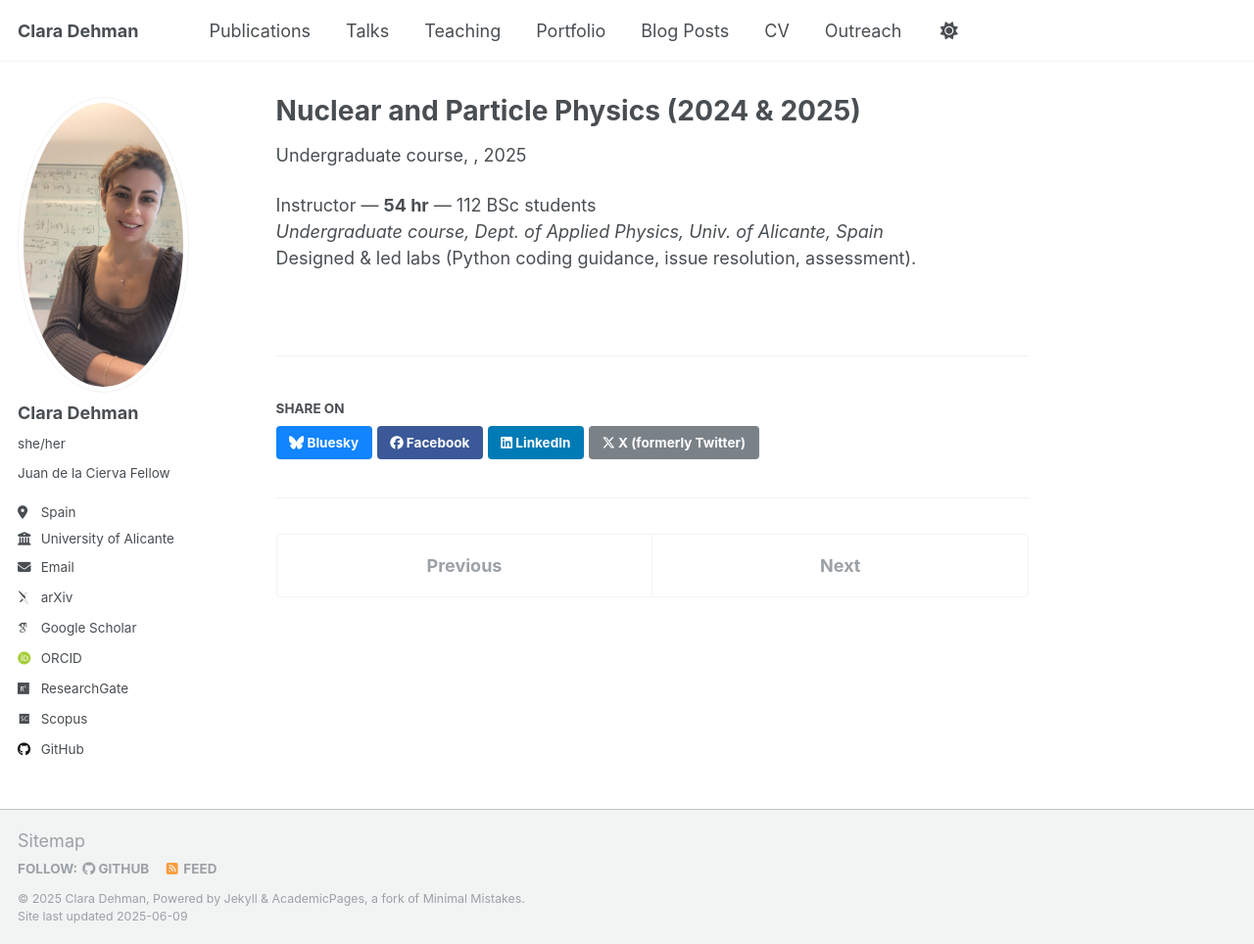
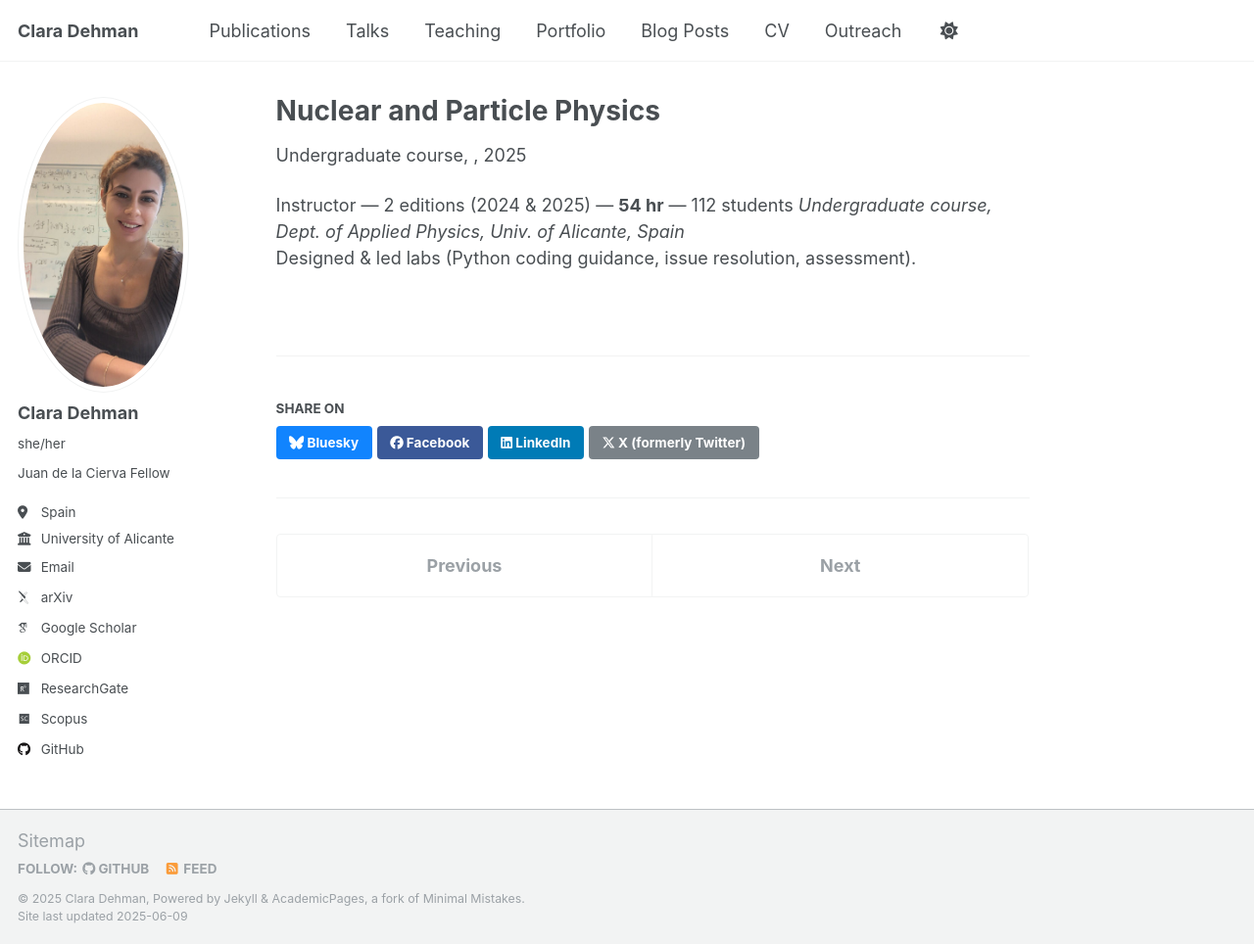
Before and after one commit to ClaraDehman/ClaraDehman.github.io, a Jekyll site: the page built from _teaching/2024_nuclear_teaching.md, in a window 1280 px wide and 964 px high. Shown: the whole window at 98% size. Built offline with Jekyll 4.4.1, drawn with Linux system fonts in a browser that asks for light colours; some web fonts are replaced.

Commit message:
Update 2024_nuclear_teaching.md

```diff
--- a/_teaching/2024_nuclear_teaching.md
+++ b/_teaching/2024_nuclear_teaching.md
@@ -1,11 +1,11 @@
 ---
-title: "Nuclear and Particle Physics (2024 & 2025)"
+title: "Nuclear and Particle Physics"
 collection: teaching
 type: "Undergraduate course"
 permalink: /teaching/2024-nuclear-particle
 location: "Alicante, Spain"
 ---
 
-Instructor — **54 hr** — 112 BSc students
+Instructor — 2 editions (2024 & 2025) — **54 hr** — 112 students
 *Undergraduate course, Dept. of Applied Physics, Univ. of Alicante, Spain*
 Designed & led labs (Python coding guidance, issue resolution, assessment).
```
